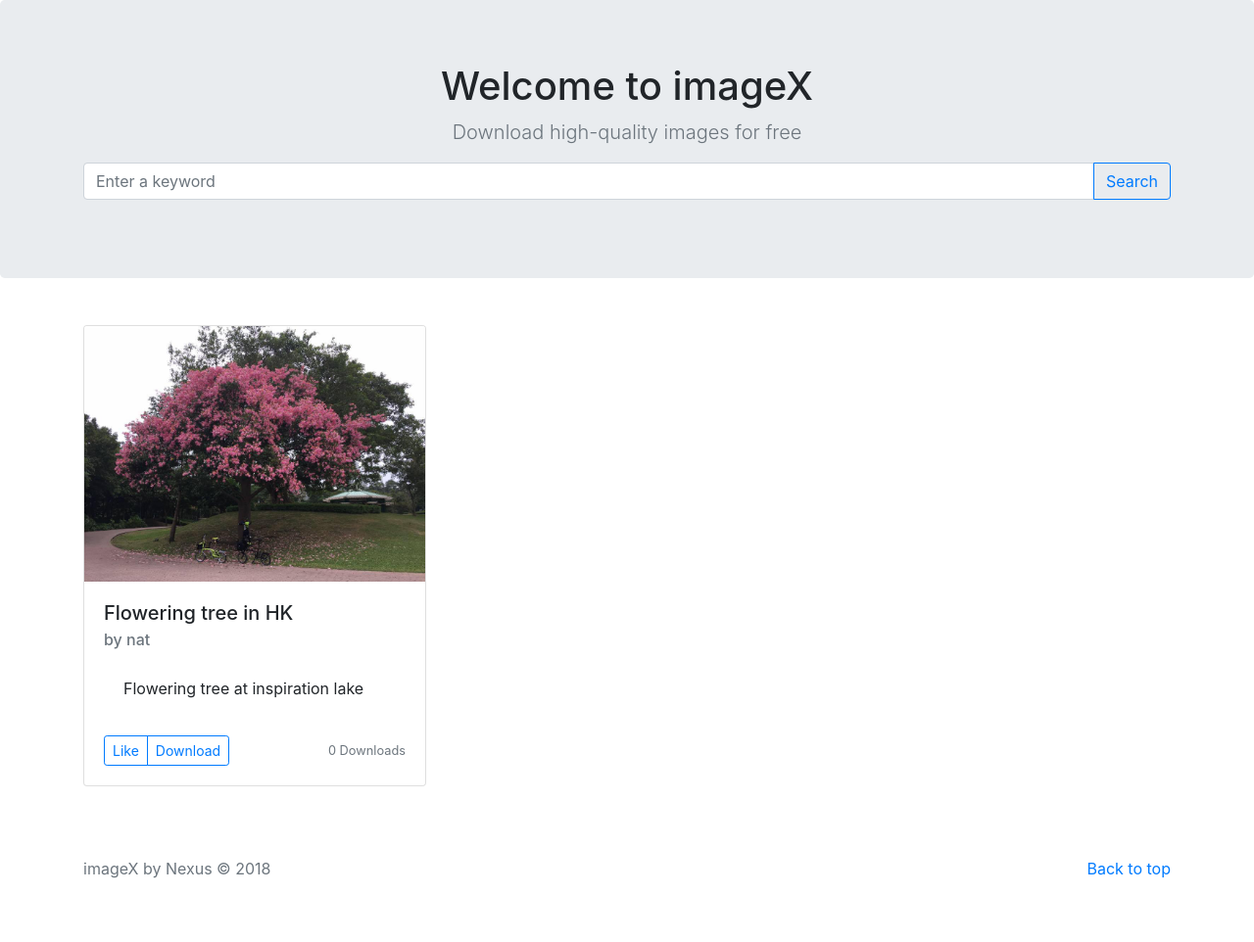
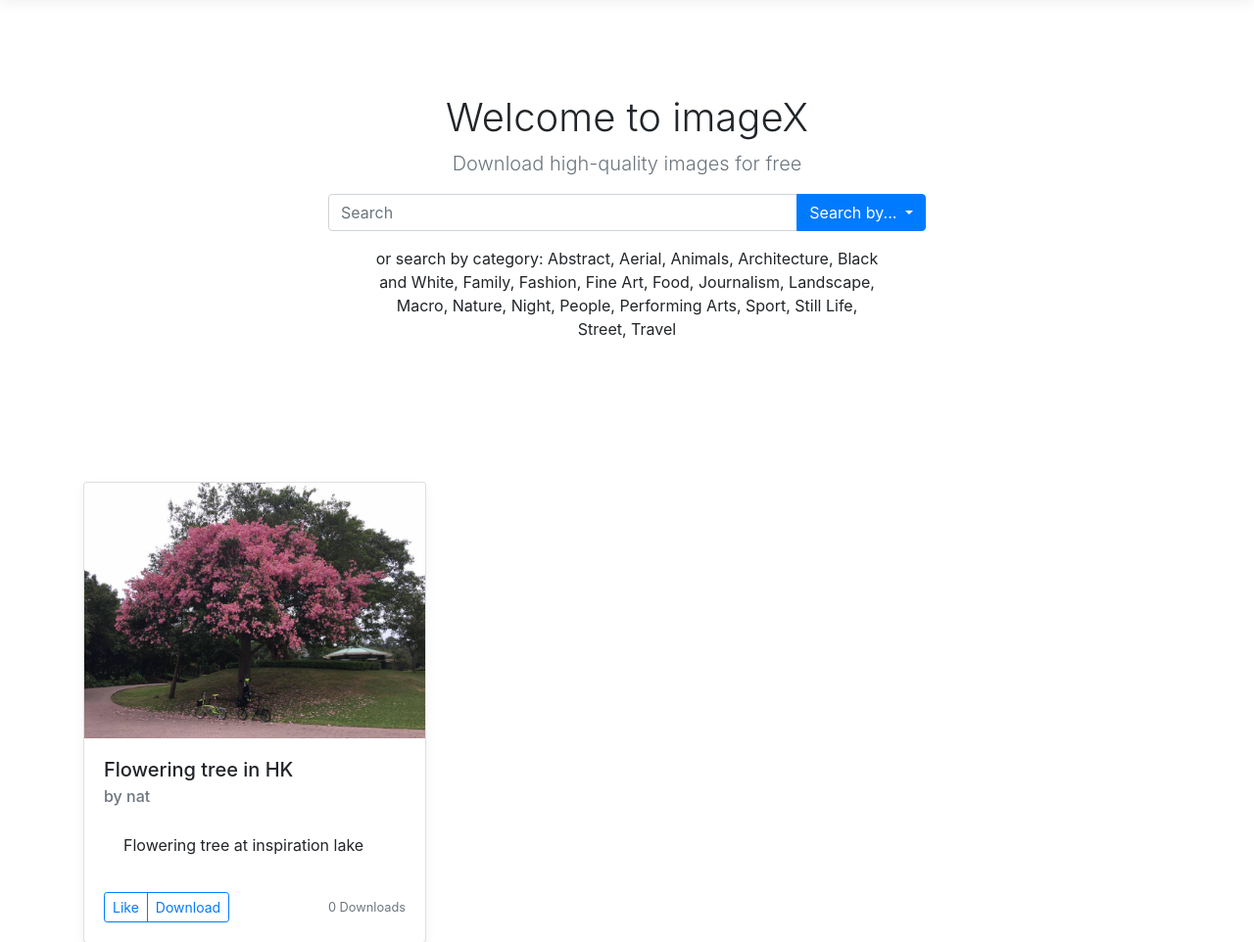
Before and after one commit to natlungfy/comp3297-imagex, a Django app: page /search/ in a window 1280 px wide. Shown: the part 56-1018 px from the top of the page at 98% size. Before the commit the page ends 953 px from the top, so only its background shows below. Run offline with Django 3.2, Linux system fonts and the light colour scheme; data comes from the database, SQL or seed files in the repository; some libraries are stand-ins or nearby versions.

Commit message:
Move css and js files to static folder and update search UI

```diff
--- a/imagex/account/templates/account/login.html
+++ b/imagex/account/templates/account/login.html
@@ -10,5 +10,7 @@
             <input type="password" name="password" id="password" class="form-control" placeholder="Password" required>
             <button class="btn btn-lg btn-primary btn-block" type="submit">Log in</button>
         </form>
+    <hr/>
+        <p>Forget Password</p>
     </div>
 {% endblock %}
--- a/imagex/search/views.py
+++ b/imagex/search/views.py
@@ -10,6 +10,12 @@
 
 def results(request):
     if request.method == 'GET':
+        keyword = request.GET.get('keyword(s)', None)
+        photographer = request.GET.get('photographer', None)
+
+        images = Image.objects.filter(photographer__exact=photographer)
+
+
         keyword = request.GET.get('keyword', None)
         images = Image.objects.filter(tag__icontains=keyword).order_by('-uploadDate', '-id')
         return render(request, 'search/results.html', {"keyword": keyword, "images": images,
--- a/imagex/templates/base.html
+++ b/imagex/templates/base.html
@@ -7,7 +7,7 @@
           integrity="sha384-Gn5384xqQ1aoWXA+058RXPxPg6fy4IWvTNh0E263XmFcJlSAwiGgFAW/dAiS6JXm" crossorigin="anonymous">
     <link rel="stylesheet" href="https://maxcdn.bootstrapcdn.com/font-awesome/4.7.0/css/font-awesome.min.css"
           crossorigin="anonymous">
-    <link href="custom.css" rel="stylesheet">
+    <link href="/static/custom.css" rel="stylesheet">
     <title>{% block title %}{% endblock %}</title>
 </head>
 <body>
@@ -37,11 +37,6 @@
                     <a class="btn btn-outline-primary" href="/logout/" role="">Log Out</a>
                 {% else %}
                     <a class="btn btn-outline-primary" href="/login/" role="">Log In</a>
-
-                    {#    <form class="form-inline my-2 my-lg-0">#}
-                    {#      <input class="form-control mr-sm-2" type="search" placeholder="Search" aria-label="Search">#}
-                    {#      <button class="btn btn-outline-success my-2 my-sm-0" type="submit">Search</button>#}
-                    {#    </form>#}
                 {% endif %}
             </div>
         </div>
@@ -73,6 +68,6 @@
 <script src="https://maxcdn.bootstrapcdn.com/bootstrap/4.0.0/js/bootstrap.min.js"
         integrity="sha384-JZR6Spejh4U02d8jOt6vLEHfe/JQGiRRSQQxSfFWpi1MquVdAyjUar5+76PVCmYl"
         crossorigin="anonymous"></script>
-<script src="holder.min.js"></script>
+<script src="/static/holder.min.js"></script>
 </body>
 </html>
--- a/imagex/templates/index.html
+++ b/imagex/templates/index.html
@@ -8,17 +8,26 @@
             <p>
             <form action="/search/results/" method="get">
                 <div class="input-group mb-3">
-                    <input type="text" class="form-control" name="keyword" placeholder="Enter a keyword"
+                    <input type="text" class="form-control" name="keyword" placeholder="Search"
                            aria-describedby="basic-addon2">
                     <div class="input-group-append">
-                        <input type="submit" class="btn btn-outline-primary" value="Search">
+
+                        {#                        <input type="submit" class="btn btn-outline-primary" value="Search">#}
+                        <button type="button" class="btn btn-primary dropdown-toggle" data-toggle="dropdown"
+                                aria-haspopup="true" aria-expanded="false">
+                            Search by...
+                        </button>
+                        <div class="dropdown-menu dropdown-menu-right">
+                            <input type="submit" class="dropdown-item" value="keyword(s)">
+                            <input type="submit" class="dropdown-item" value="photographer">
+                        </div>
                     </div>
                 </div>
             </form>
             </p>
+            <p class="px-5">or search by category: Abstract, Aerial, Animals, Architecture, Black and White, Family, Fashion, Fine Art, Food, Journalism, Landscape, Macro, Nature, Night, People, Performing Arts, Sport, Still Life, Street, Travel</p>
         </div>
     </section>
-
     <div class="album py-5">
         <div class="container">
             <div class="row">
```
Also changed, not shown: imagex/static/custom.css (renamed from imagex/templates/custom.css), imagex/static/holder.min.js (renamed from imagex/templates/holder.min.js).
